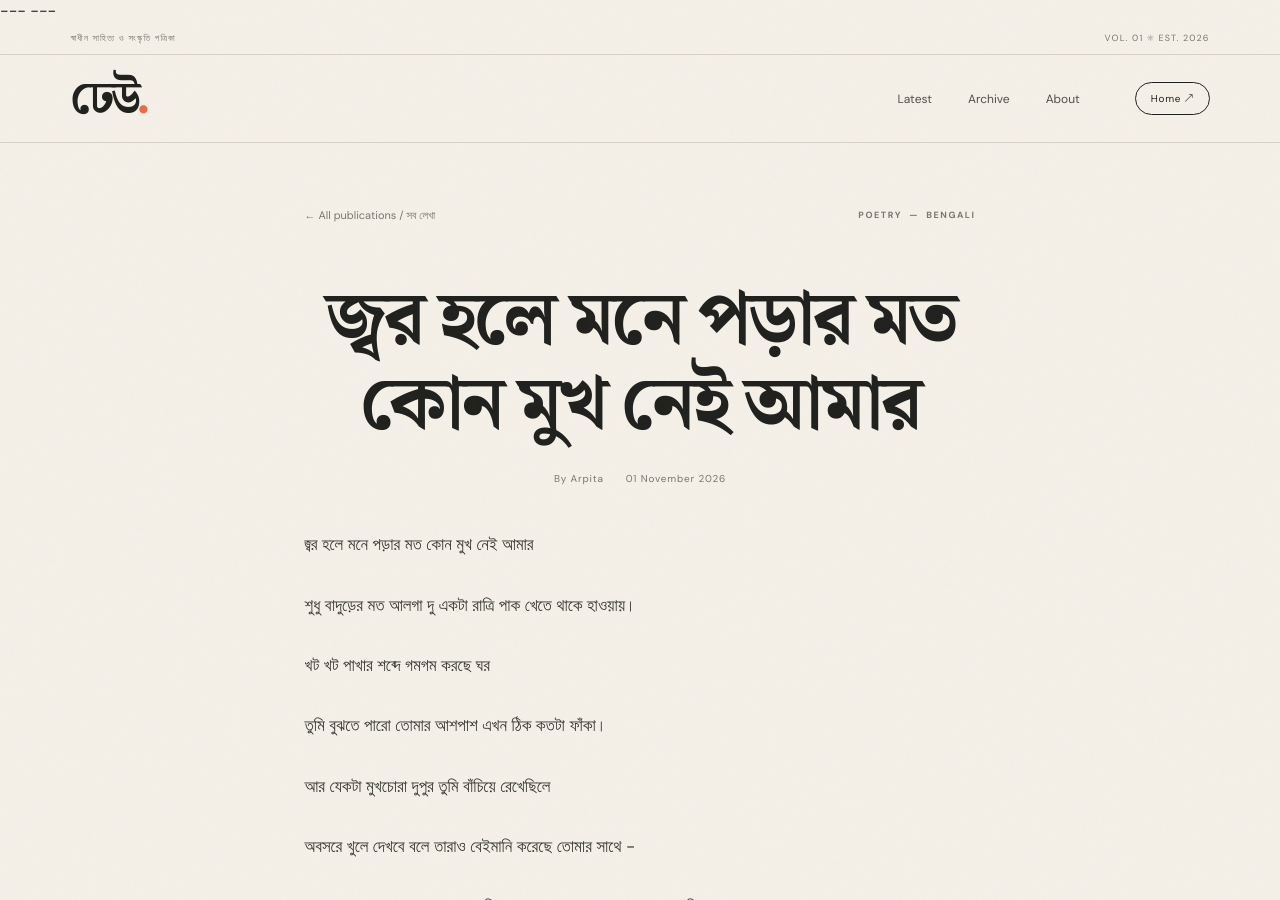
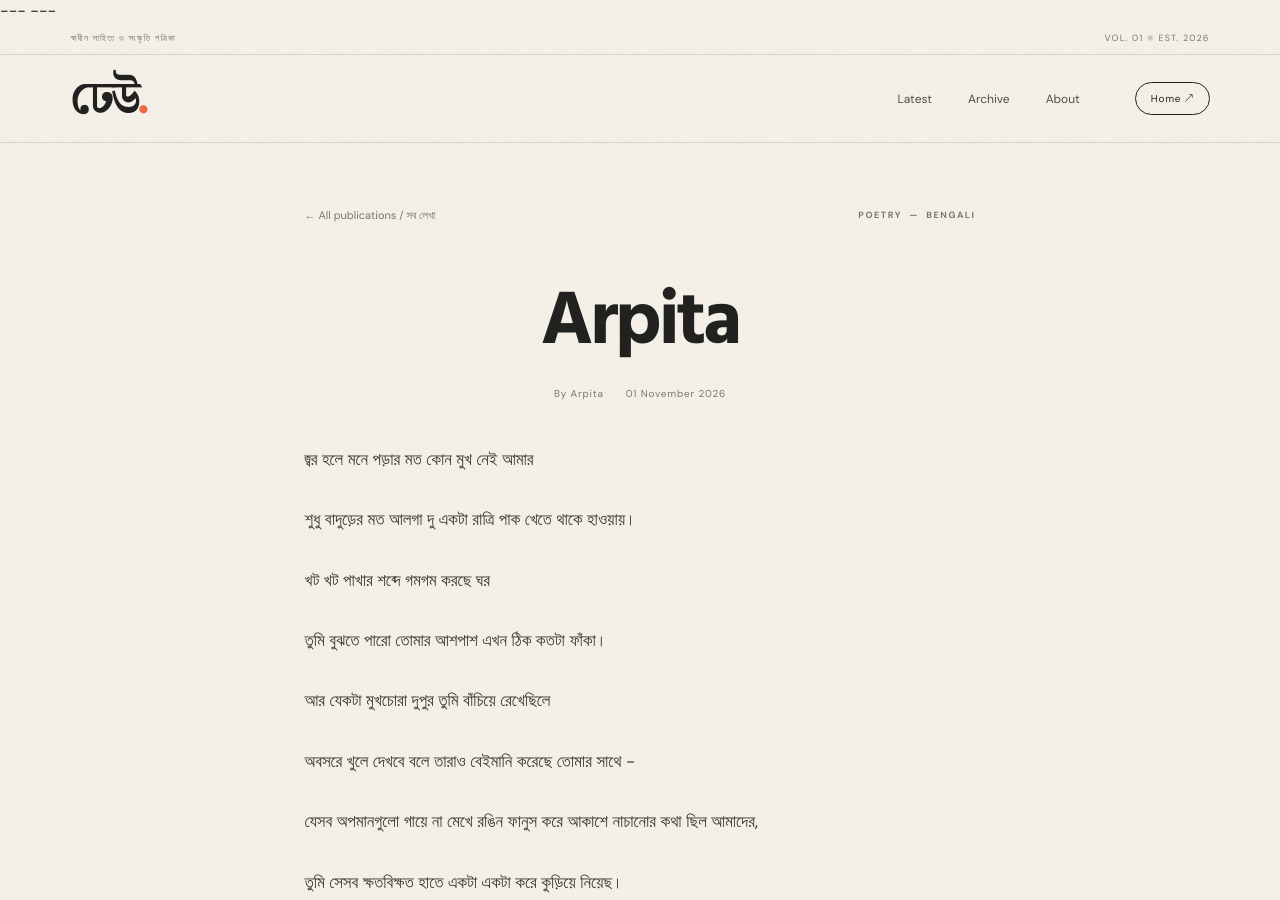
Before and after one commit to Dheu50/DHEU, a Jekyll site: the page built from content/_publications/Arpita.md, in a window 1280 px wide and 900 px high. Built offline with Jekyll 4.4.1, drawn with Linux system fonts in a browser that asks for light colours; some web fonts are replaced.

Commit message:
Update content/_publications/Arpita.md (via Pages CMS)

```diff
--- a/content/_publications/Arpita.md
+++ b/content/_publications/Arpita.md
@@ -1,5 +1,4 @@
 ---
-title: জ্বর হলে মনে পড়ার মত কোন মুখ নেই আমার
 author: Arpita
 category: poetry
 language: bengali
```
